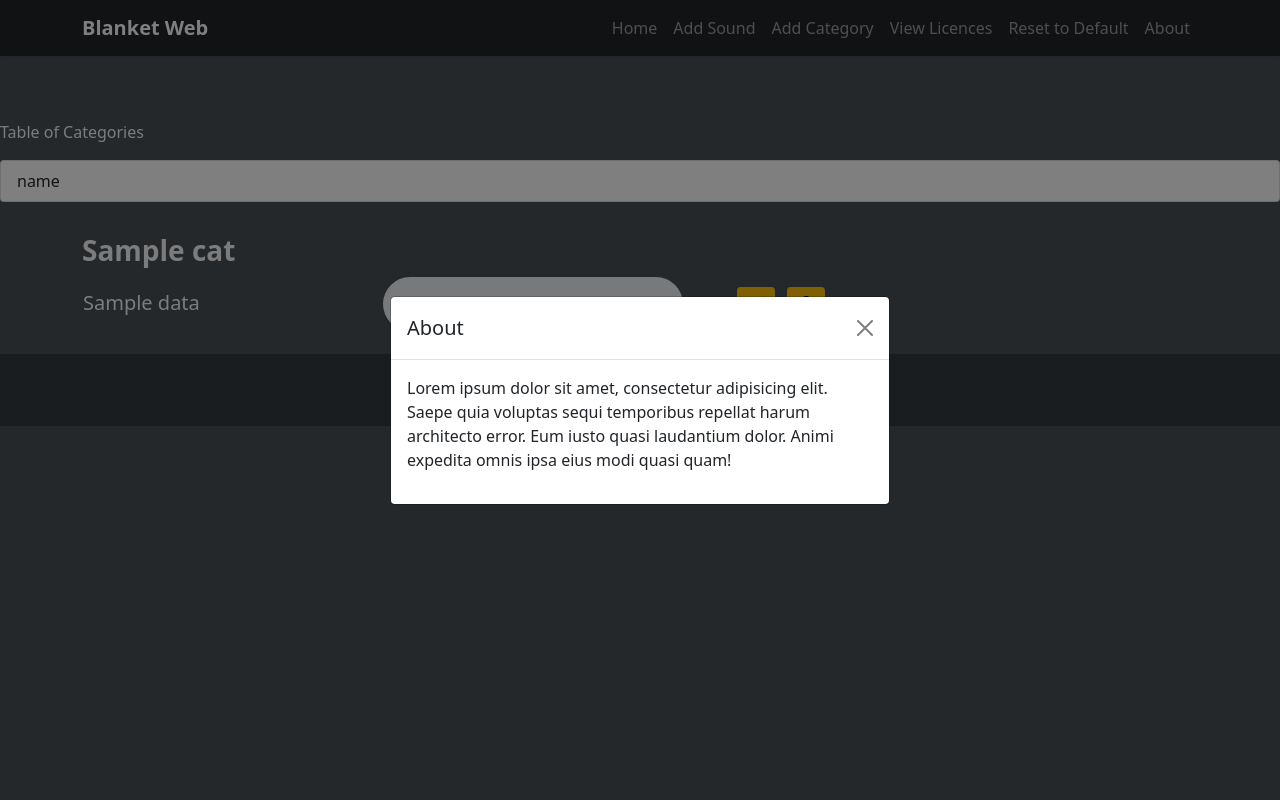
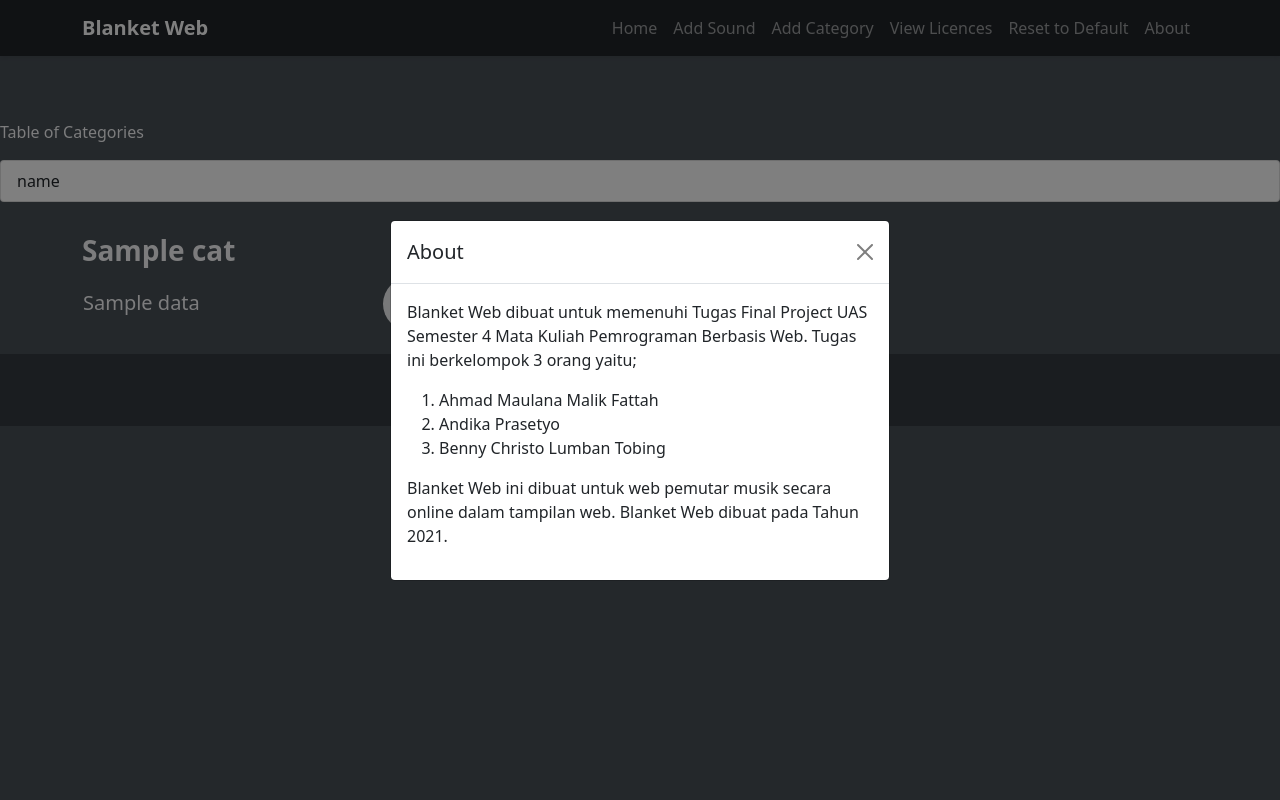
Before and after one commit to ammfat/Blanket-Web, a Flask app: template app/templates/index.html in a window 1280 px wide, after a click on "About". Run offline with Flask 2, Linux system fonts and the light colour scheme; the template is opened without the code that fills it: most values are stand-ins (such as "Sample title", 1, 10 or a date in 2020).

Commit message:
update about section in index

```diff
--- a/app/templates/index.html
+++ b/app/templates/index.html
@@ -259,7 +259,13 @@
                 <button type="button" class="btn-close" data-bs-dismiss="modal" aria-label="Close"></button>
             </div>
             <div class="modal-body">
-                <p>Lorem ipsum dolor sit amet, consectetur adipisicing elit. Saepe quia voluptas sequi temporibus repellat harum architecto error. Eum iusto quasi laudantium dolor. Animi expedita omnis ipsa eius modi quasi quam!</p>
+                <p>Blanket Web dibuat untuk memenuhi Tugas Final Project UAS Semester 4 Mata Kuliah Pemrograman Berbasis Web. Tugas ini berkelompok 3 orang yaitu;</p>
+                <ol>
+                    <li>Ahmad Maulana Malik Fattah</li>
+                    <li>Andika Prasetyo</li>
+                    <li>Benny Christo Lumban Tobing</li>
+                </ol>
+                <p>Blanket Web ini dibuat untuk web pemutar musik secara online dalam tampilan web. Blanket Web dibuat pada Tahun 2021.</p>
             </div>
         </div>
     </div>
```
Also changed, not shown: README.md, app/static/img/favicon.ico.
